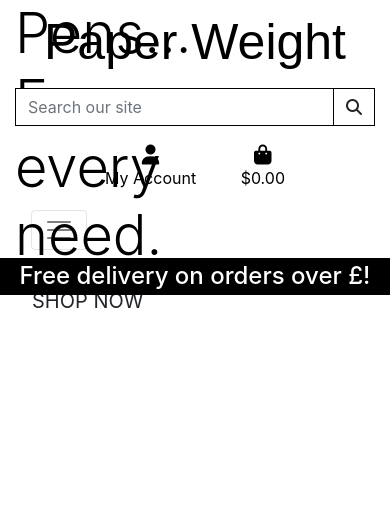
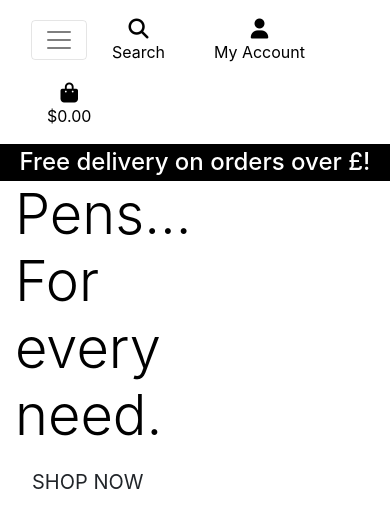
Before and after one commit to Sharpryan20/ci-project-5, a Django app: page / in a window 390 px wide. Shown: the top 528 px of the page. Run offline with Django 3.2, Linux system fonts and the light colour scheme; the visitor is signed in with stand-in values (Sample User, id 1); some libraries are stand-ins or nearby versions; some web fonts are replaced.

Commit message:
Added media queries to the nav bar

```diff
--- a/static/css/base.css
+++ b/static/css/base.css
@@ -38,6 +38,7 @@ hr {
     font-family: 'Edu QLD Beginner', sans-serif;
 }
 
+
 /* Media Queries */
 
 /* Media queries for screens sized 992px and up */
@@ -46,3 +47,9 @@ hr {
         padding-top: 164px
     }
 }
+
+@media (max-width: 992px) {
+    .header-nav {
+        display: none;
+    }
+}
--- a/templates/base.html
+++ b/templates/base.html
@@ -43,8 +43,8 @@
 </head>
 
 <body>
-    <header class="container-fluid fixed-top header-nav">
-        <div class="row">
+    <header class="container-fluid">
+        <div class="row header-nav">
             <div class="col-12 col-lg-4 my-auto py-1 py-lg-0 text-center text lg left">
                 <a href="{% url 'home' %}" class="nav-link main-logo-link">
                     <h2 class="logo-font text-black my-0">Paper Weight</h2>
--- a/templates/includes/mobile-top-header.html
+++ b/templates/includes/mobile-top-header.html
@@ -0,0 +1,60 @@
+<li class="list-inline-item">
+    <a class="text-black nav-link d-block d-lg-none" href="#" id="mobile-search" data-toggle="dropdown"
+        aria-haspopup="true" aria-expanded="false">
+        <div class="text-center">
+            <div><i class="fas fa-search fa-lg"></i></div>
+            <p class="my-0">Search</p>
+        </div>
+    </a>
+    <div class="dropdown-menu border-0 w-100 p-3 rounded-0 my-0" aria-labelledby="mobile-search">
+        <form class="form" method="GET" action="">
+            <div class="input-group w-100">
+                <input class="form-control border border-black rounded-0" type="text" name="q"
+                    placeholder="Search our site">
+                <div class="input-group-append">
+                    <button class="form-control form-control btn btn-black border border-black rounded-0" type="submit">
+                        <span class="icon">
+                            <i class="fas fa-search"></i>
+                        </span>
+                    </button>
+                </div>
+            </div>
+        </form>
+    </div>
+</li>
+<li class="list-inline-item dropdown">
+    <a class="text-black nav-link d-block d-lg-none" href="#" id="user-options" data-toggle="dropdown"
+        aria-haspopup="true" aria-expanded="false">
+        <div class="text-center">
+            <div><i class="fas fa-user fa-lg"></i></div>
+            <p class="my-0">My Account</p>
+        </div>
+    </a>
+    <div class="dropdown-menu border-0" aria-labelledby="user-options">
+        {% if request.user.is_authenticated %}
+        {% if request.user.is_superuser %}
+        <a href="{% url 'account_logout' %}" class="dropdown-item">Product Management</a>
+        {% endif %}
+        <a href="{% url 'profile' %}" class="dropdown-item">My Profile</a>
+        <a href="{% url 'account_logout' %}" class="dropdown-item">Logout</a>
+        {% else %}
+        <a href="{% url 'account_signup' %}" class="dropdown-item">Register</a>
+        <a href="{% url 'account_login' %}" class="dropdown-item">Login</a>
+        {% endif %}
+    </div>
+</li>
+<li class="list-inline-item">
+    <a class="{% if grand_total %}text-primary font-weight-bold{% else %}text-black{% endif %} nav-link d-block d-lg-none"
+        href="">
+        <div class="text-center">
+            <div><i class="fas fa-shopping-bag fa-lg"></i></div>
+            <p class="my-0">
+                {% if grand_total %}
+                ${{ grand_total|floatformat:2 }}
+                {% else %}
+                $0.00
+                {% endif %}
+            </p>
+        </div>
+    </a>
+</li>
```
